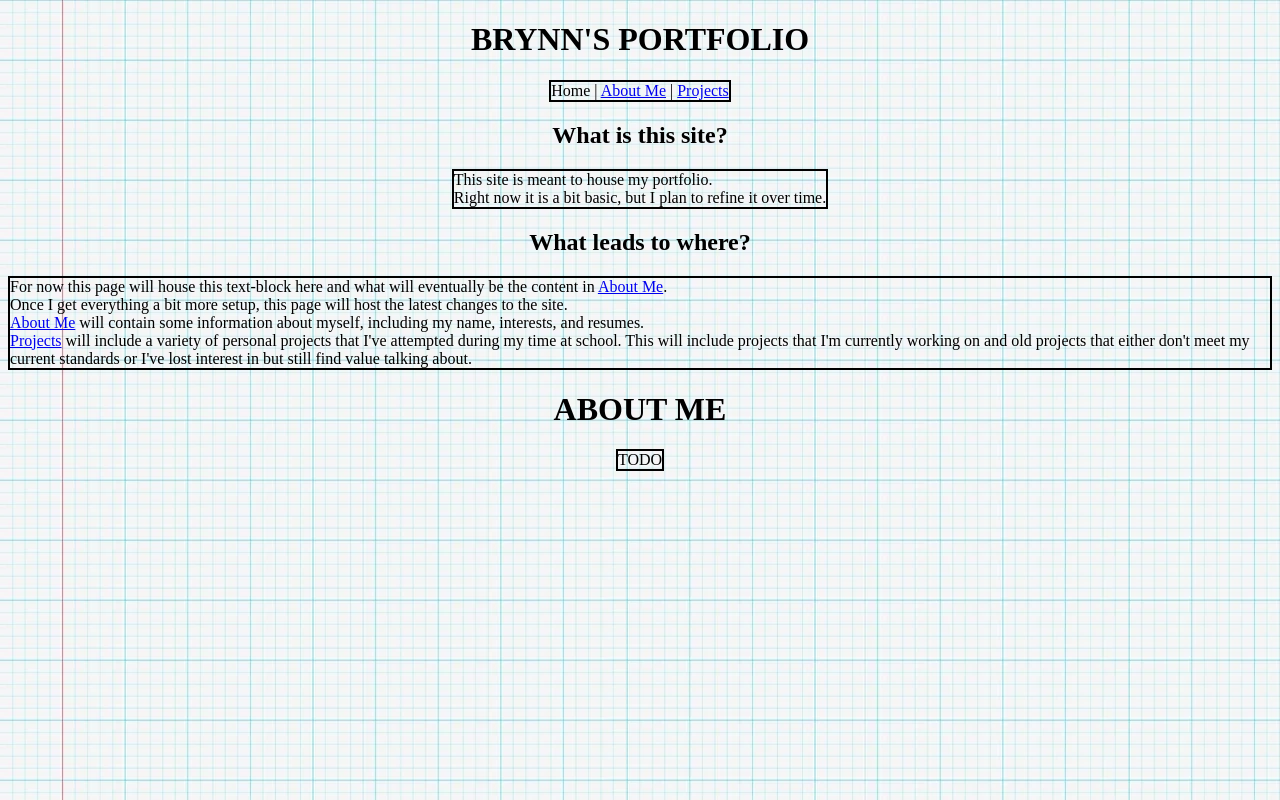
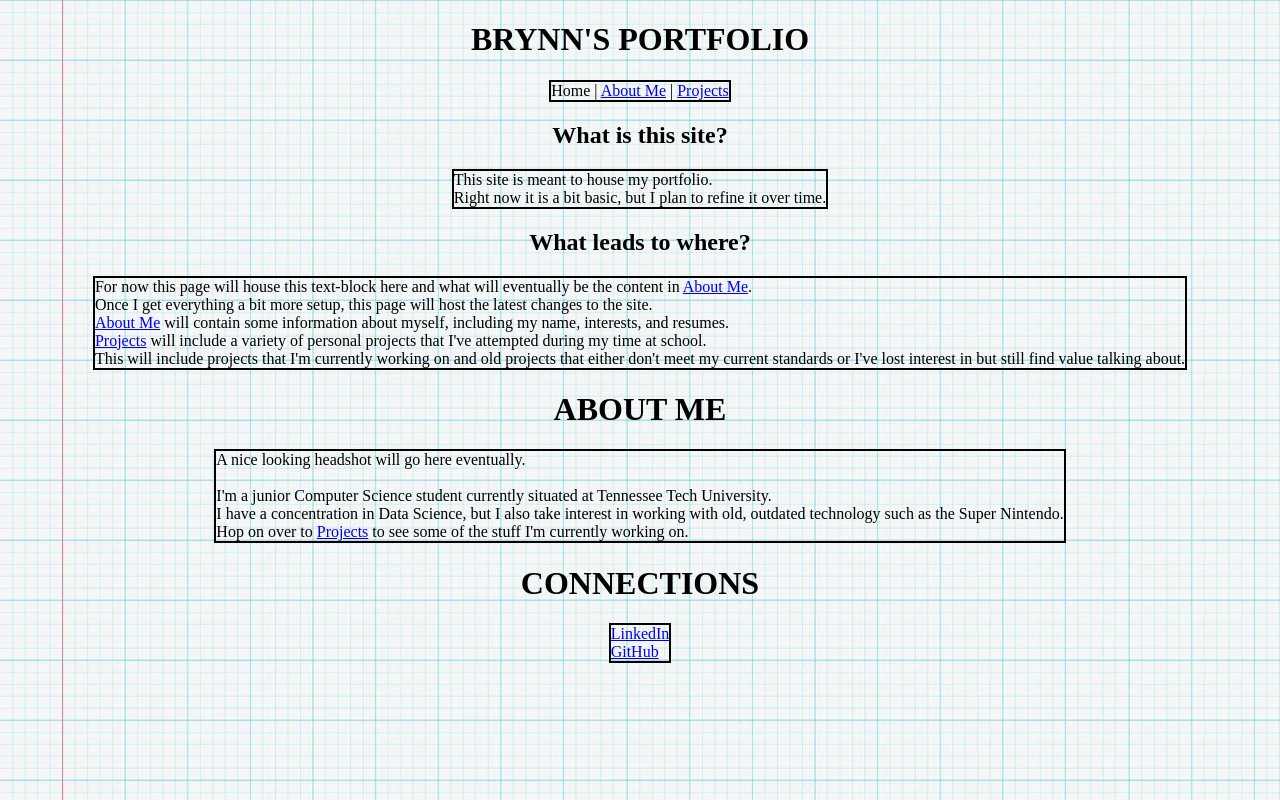
Before and after one commit to MotionControls/BRogersPortfolio, a plain HTML site: page index.html in a window 1280 px wide. Drawn offline with Linux system fonts and the light colour scheme.

Commit message:
Update index.html
Added About Me and Connections.

```diff
--- a/index.html
+++ b/index.html
@@ -17,13 +17,21 @@
 			For now this page will house this text-block here and what will eventually be the content in <a href="index.html">About Me</a>.<br>
 			Once I get everything a bit more setup, this page will host the latest changes to the site.<br>
 			<a href="index.html">About Me</a> will contain some information about myself, including my name, interests, and resumes.<br>
-			<a href="project_index.html">Projects</a> will include a variety of personal projects that I've attempted during my time at school.
+			<a href="project_index.html">Projects</a> will include a variety of personal projects that I've attempted during my time at school.<br>
 			This will include projects that I'm currently working on and old projects that either don't meet my current standards or
 			I've lost interest in but still find value talking about.
 		</p>
 		<h1 id="article_head">ABOUT ME</h1>
 		<p id="article_body">
-			TODO
+			A nice looking headshot will go here eventually.<br><br>
+			I'm a junior Computer Science student currently situated at Tennessee Tech University.<br>
+			I have a concentration in Data Science, but I also take interest in working with old, outdated technology such as the Super Nintendo.<br>
+			Hop on over to <a href="project_index.html">Projects</a> to see some of the stuff I'm currently working on.<br>
+		</p>
+		<h1 id="article_head">CONNECTIONS</h1>
+		<p id="article_body">
+			<a href="www.linkedin.com/in/brynn-rogers-0997a7293">LinkedIn</a><br>
+			<a href="https://github.com/MotionControls">GitHub</a>
 		</p>
 	</body>
 </html>
```
